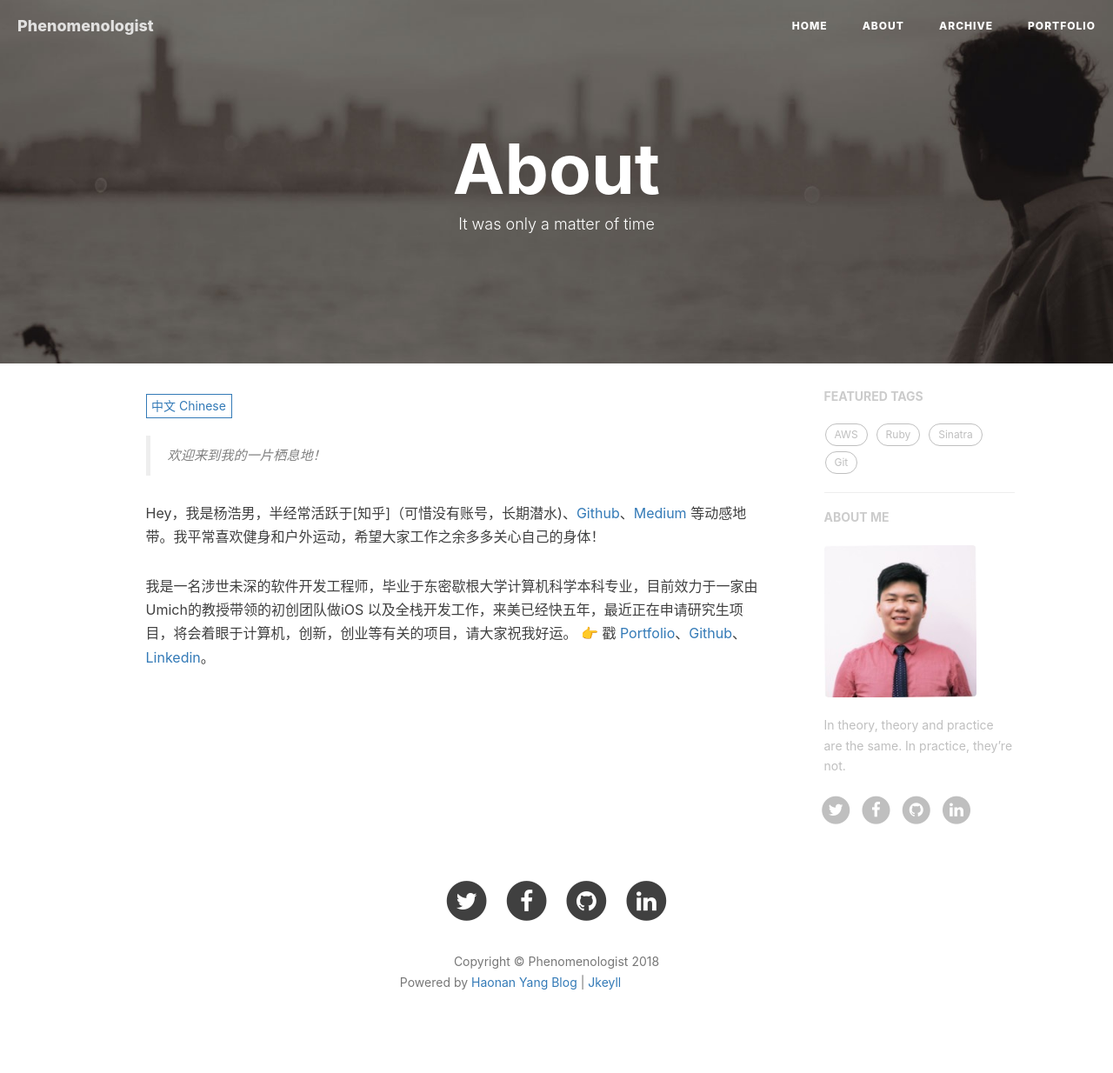
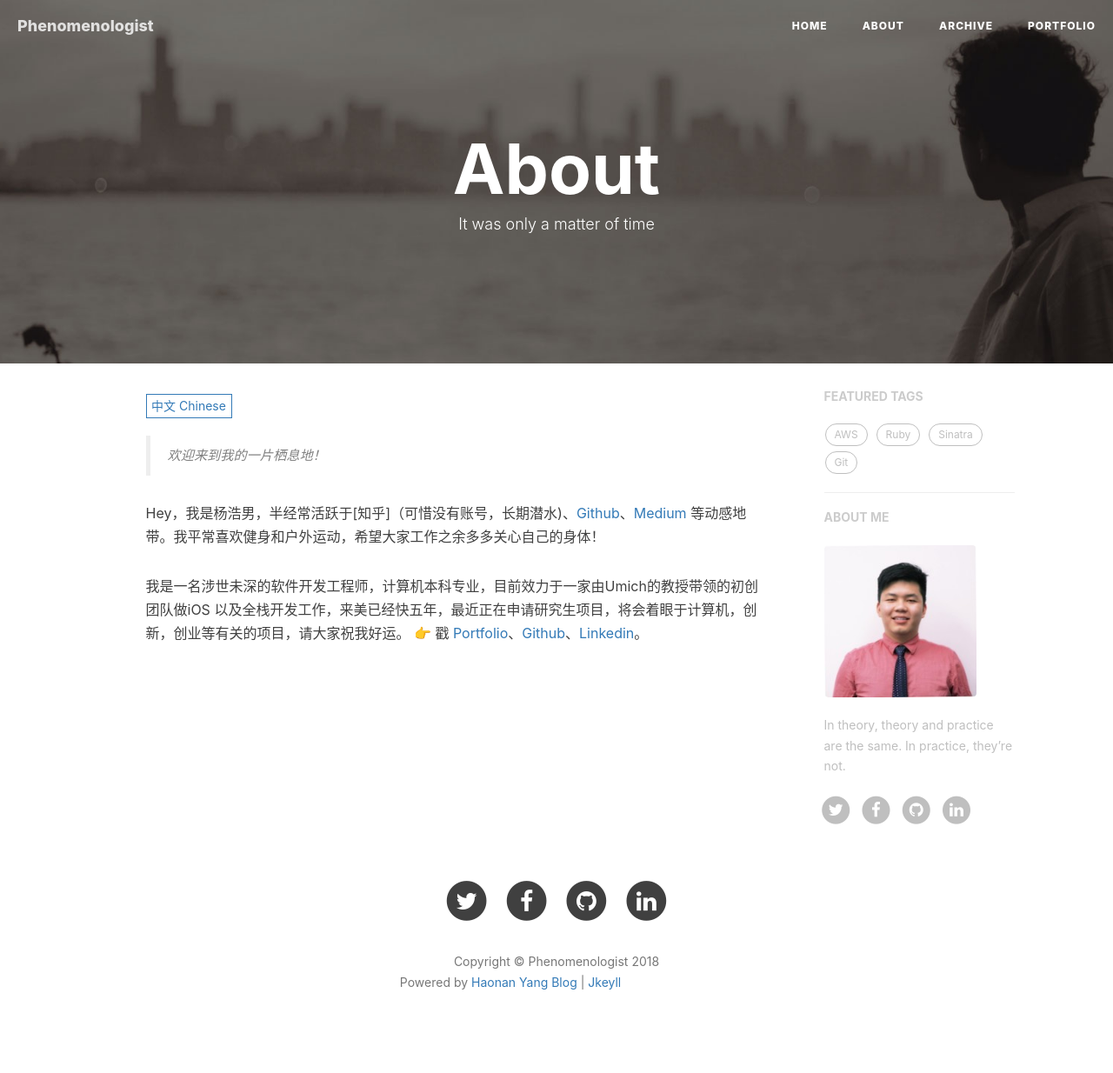
Before and after one commit to rapsoulhaonan/rapsoulhaonan.github.io, a Jekyll site: the page built from about.html, in a window 1280 px wide. Shown: the whole page at 87% size. Built offline with Jekyll 4.4.1, drawn with Linux system fonts in a browser that asks for light colours; nearby versions of some CDN libraries; comment, search, counter and statistics services are not loaded; grey boxes are pictures that could not be loaded.

Commit message:
Update zh.md

```diff
--- a/_includes/about/zh.md
+++ b/_includes/about/zh.md
@@ -2,6 +2,6 @@
 
 Hey，我是杨浩男，半经常活跃于[知乎]（可惜没有账号，长期潜水)、[Github](http://github.com/rapsoulhaonan)、[Medium](https://medium.com/@rapsoulhaonan) 等动感地带。我平常喜欢健身和户外运动，希望大家工作之余多多关心自己的身体！
 
-我是一名涉世未深的软件开发工程师，毕业于东密歇根大学计算机科学本科专业，目前效力于一家由Umich的教授带领的初创团队做iOS
+我是一名涉世未深的软件开发工程师，计算机本科专业，目前效力于一家由Umich的教授带领的初创团队做iOS
 以及全栈开发工作，来美已经快五年，最近正在申请研究生项目，将会着眼于计算机，创新，创业等有关的项目，请大家祝我好运。
 👉 戳 [Portfolio](/portfolio)、[Github](http://github.com/rapsoulhaonan)、[Linkedin](https://www.linkedin.com/in/haonan-yang-1a908056/)。
```
